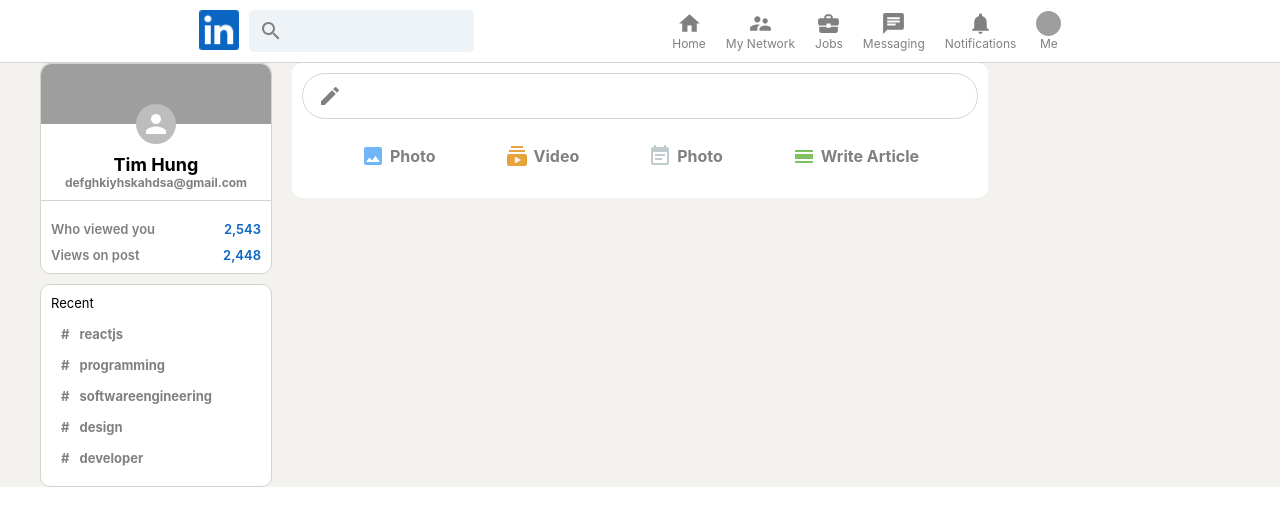
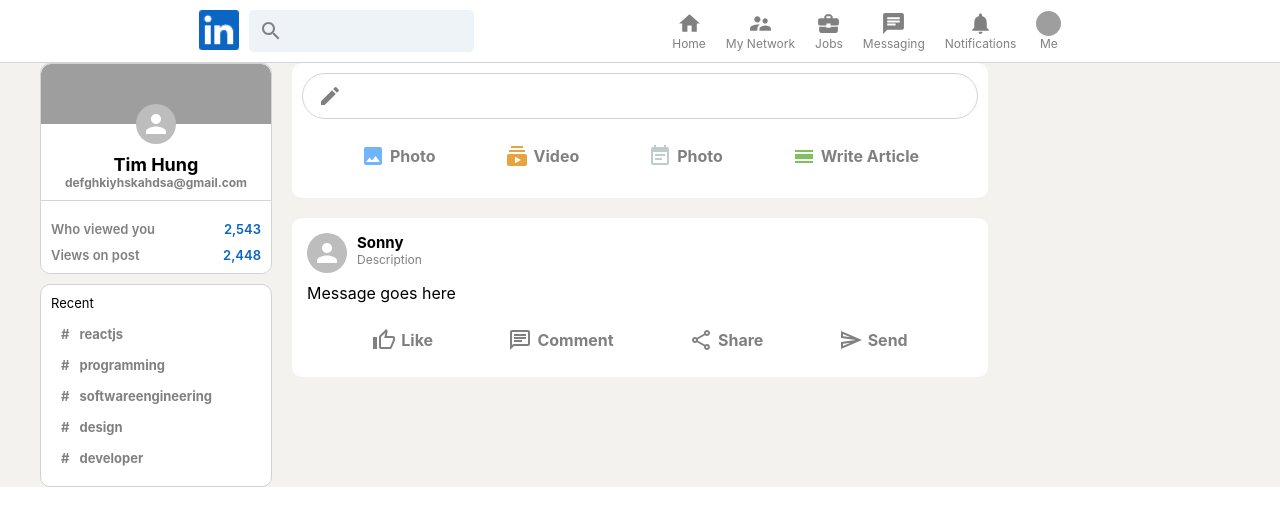
Before and after one commit to Timhung803/linkedin-clone-yt, a React (Create React App) app: page / in a window 1280 px wide. Shown: the top 526 px of the page. Built offline with nearby package versions, Linux system fonts and the light colour scheme; grey boxes are pictures that could not be loaded.

Commit message:
Created and stlyed the post section and added useState for it.

```diff
--- a/src/Feed.js
+++ b/src/Feed.js
@@ -1,4 +1,4 @@
-import React from "react";
+import React, { useState } from "react";
 import "./Feed.css";
 import CreateIcon from "@mui/icons-material/Create";
 import ImageIcon from "@mui/icons-material/Image";
@@ -6,7 +6,13 @@
 import EventNoteIcon from "@mui/icons-material/EventNote";
 import CalendarViewDayIcon from "@mui/icons-material/CalendarViewDay";
 import InputOptions from "./components/InputOptions";
+import Post from "./Post";
+
 function Feed() {
+  const [posts, setPost] = useState([]);
+  const sendPost = (e) => {
+    e.preventDefault();
+  };
   return (
     <div className="feed">
       <div className="feed__inputContainer">
@@ -14,7 +20,9 @@
           <CreateIcon />
           <form>
             <input type="text" />
-            <button type="submit">Send</button>
+            <button onClick={sendPost} type="submit">
+              Send
+            </button>
           </form>
         </div>
         <div className="feed__inputOptions">
@@ -32,6 +40,14 @@
           />
         </div>
       </div>
+      {posts.map((post) => (
+        <Post />
+      ))}
+      <Post
+        name="Sonny"
+        description="This is a test"
+        message="WOW this worked"
+      />
     </div>
   );
 }
--- /dev/null
+++ b/src/Post.css
@@ -0,0 +1,30 @@
+.post {
+  background-color: white;
+  padding: 15px;
+  margin-bottom: 10px;
+  border-radius: 10px;
+}
+
+.post__header {
+  display: flex;
+  margin-bottom: 10px;
+}
+.post__info {
+  margin-left: 10px;
+}
+.post__info > p {
+  font-size: 12px;
+  color: gray;
+}
+.post__info > H2 {
+  font-size: 15px;
+}
+
+.post__body {
+  overflow-wrap: anywhere;
+}
+
+.post__buttons {
+  display: flex;
+  justify-content: space-evenly;
+}
--- /dev/null
+++ b/src/Post.js
@@ -0,0 +1,33 @@
+import { Avatar } from "@mui/material";
+import React from "react";
+import InputOptions from "./components/InputOptions";
+import "./Post.css";
+import ThumbUpAltOutlinedIcon from "@mui/icons-material/ThumbUpAltOutlined";
+import ChatOutlinedIcon from "@mui/icons-material/ChatOutlined";
+import ShareOutlinedIcon from "@mui/icons-material/ShareOutlined";
+import SendOutlinedIcon from "@mui/icons-material/SendOutlined";
+
+function Post({ name, description, message, photoUrl }) {
+  return (
+    <div className="post">
+      <div className="post__header">
+        <Avatar />
+        <div className="post__info">
+          <h2>Sonny</h2>
+          <p>Description</p>
+        </div>
+      </div>
+      <div className="post__body">
+        <p>Message goes here</p>
+      </div>
+      <div className="post__buttons">
+        <InputOptions Icon={ThumbUpAltOutlinedIcon} title="Like" color="gray" />
+        <InputOptions Icon={ChatOutlinedIcon} title="Comment" color="gray" />
+        <InputOptions Icon={ShareOutlinedIcon} title="Share" color="gray" />
+        <InputOptions Icon={SendOutlinedIcon} title="Send" color="gray" />
+      </div>
+    </div>
+  );
+}
+
+export default Post;
```
